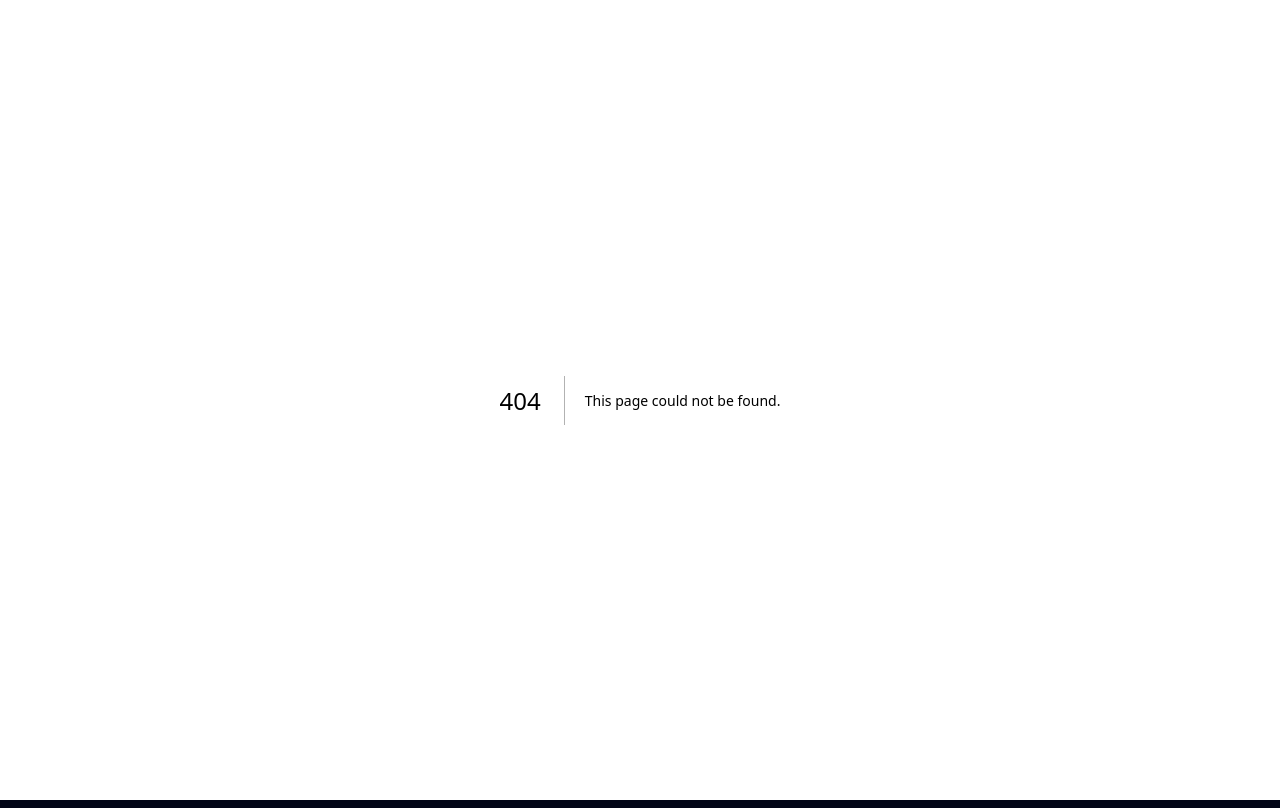
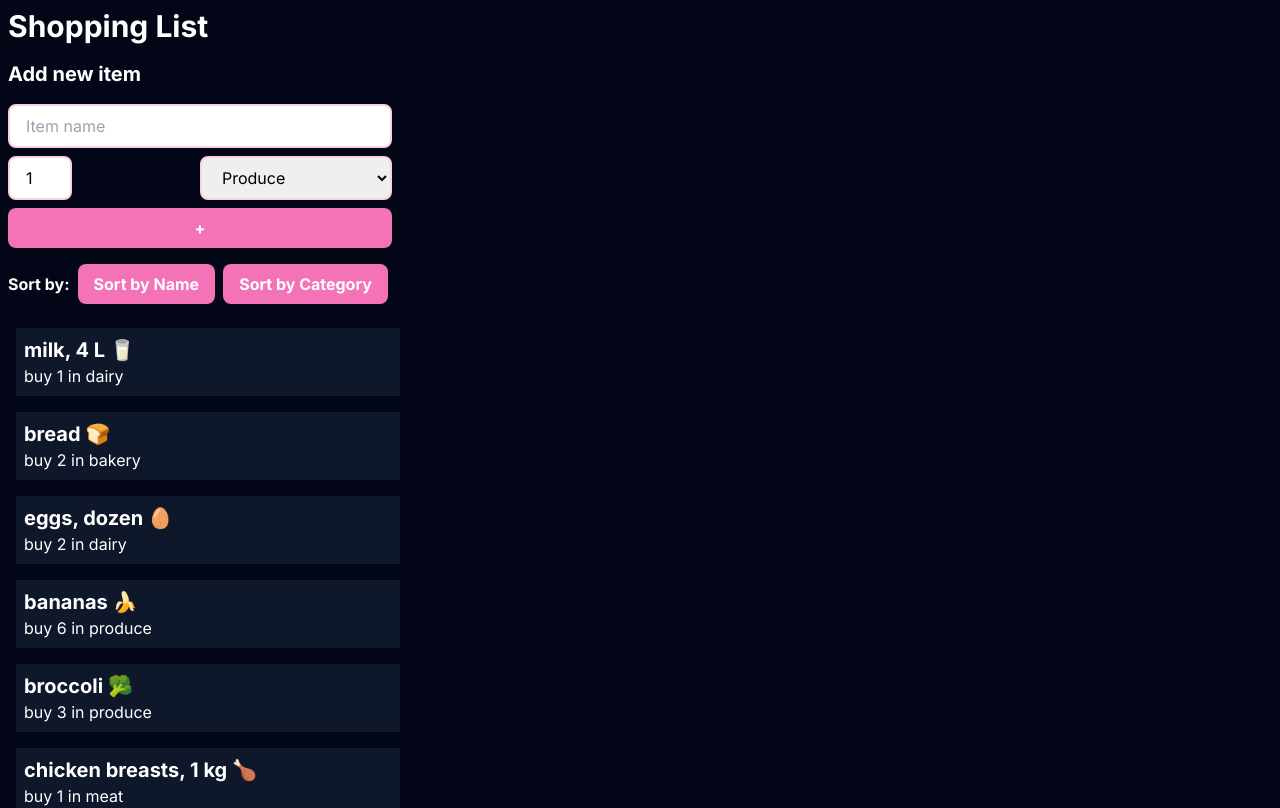
Before and after one commit to ChonthichaJessie/cprg306-assignments, a Next.js app: page /week-6 in a window 1280 px wide. Before the commit this address had no page. Shown: the top 808 px of the page. Built offline with nearby package versions, Linux system fonts and the light colour scheme.

Commit message:
update week 5 & 6

```diff
--- a/app/week-5/groupedItems.js
+++ b/app/week-5/groupedItems.js
@@ -4,7 +4,6 @@ const GroupedItems = ({ category, items }) => {
   return (
     <div class="bg-slate-900 bg-cover max-w-sm p-2 m-4">
       <div class="text-white font-bold text-xl">{category}</div>
-      {/* <div class="text-white font-bold text-xl">{details}</div> */}
       {items.map(({ name, quantity, category }) => {
         return <Item name={name} quantity={quantity} category={category} />;
       })}
--- a/app/week-5/item-list.js
+++ b/app/week-5/item-list.js
@@ -5,10 +5,22 @@ import allItems from "./items.json";
 import GroupedItems from "./groupedItems";
 
 const sortByName = (a, b) => {
-  a.name < b.name;
+  if (a.name > b.name) {
+    return 1;
+  }
+  if (a.name < b.name) {
+    return -1;
+  }
+  return 0;
 };
 const sortByCategory = (a, b) => {
-  a.category < b.category;
+  if (a.category > b.category) {
+    return 1;
+  }
+  if (a.category < b.category) {
+    return -1;
+  }
+  return 0;
 };
 const groupByCategory = () => {
   const groupedData = {};
@@ -42,8 +54,8 @@ const ItemList = () => {
 
   return (
     <div>
-      <div class ="md:flex items-center">
-        <h1 class="text-white font-bold m-2" >Sort by: </h1>
+      <div class="md:flex items-center">
+        <h1 class="text-white font-bold m-2">Sort by: </h1>
         <button
           class="bg-pink-400 hover:bg-pink-500 active:bg-pink-400 text-white font-bold py-2 px-4 rounded-lg mt-2 mb-2 mr-2"
           onClick={sortByName}
--- /dev/null
+++ b/app/week-6/item-list.js
@@ -0,0 +1,67 @@
+"use client";
+import Item from "./item";
+import { useMemo, useState } from "react";
+
+const sortByName = (a, b) => {
+  if (a.name > b.name) {
+    return 1;
+  }
+  if (a.name < b.name) {
+    return -1;
+  }
+  return 0;
+};
+const sortByCategory = (a, b) => {
+  if (a.category > b.category) {
+    return 1;
+  }
+  if (a.category < b.category) {
+    return -1;
+  }
+  return 0;
+};
+
+const ItemList = ({ items }) => {
+  const [sortOrder, setSortOrder] = useState();
+
+  const sortedItems = useMemo(() => {
+    if (sortOrder === "name") {
+      return [...items].sort(sortByName);
+    }
+    if (sortOrder === "category") {
+      return [...items].sort(sortByCategory);
+    }
+    return items;
+  }, [items, sortOrder]);
+
+  return (
+    <div>
+      <div class="md:flex items-center">
+        <h1 class="text-white font-bold m-2">Sort by: </h1>
+        <button
+          class="bg-pink-400 hover:bg-pink-500 active:bg-pink-400 text-white font-bold py-2 px-4 rounded-lg mt-2 mb-2 mr-2"
+          onClick={() => setSortOrder("name")}
+        >
+          Sort by Name
+        </button>
+        <button
+          class="bg-pink-400 hover:bg-pink-500 active:bg-pink-400 text-white font-bold py-2 px-4 rounded-lg mt-2 mb-2 mr-2"
+          onClick={() => setSortOrder("category")}
+        >
+          Sort by Category
+        </button>
+      </div>
+      {sortedItems.map((item) => {
+        return (
+          <Item
+            name={item.name}
+            quantity={item.quantity}
+            category={item.category}
+          />
+        );
+      })}
+    </div>
+  );
+};
+
+export default ItemList;
--- /dev/null
+++ b/app/week-6/item.js
@@ -0,0 +1,12 @@
+const Item = ({name, quantity, category}) => {
+
+  return (
+    <div class="bg-slate-900 bg-cover max-w-sm p-2 m-4">
+      <div class="text-white font-bold text-xl" >{name}</div>
+      <div class="text-white text-l">
+        buy {quantity} in {category}
+      </div>
+    </div>
+  );
+};
+export default Item;
--- /dev/null
+++ b/app/week-6/items.json
@@ -0,0 +1,74 @@
+[
+    {
+      "id": "1h2GJKH12gkHG31h1H",
+      "name": "milk, 4 L 🥛",
+      "quantity": 1,
+      "category": "dairy"
+    },
+    {
+      "id": "2KJH3k2j3H1k2J3K1H",
+      "name": "bread 🍞",
+      "quantity": 2,
+      "category": "bakery"
+    },
+    {
+      "id": "3h2KJH3k2j3H1k2J3",
+      "name": "eggs, dozen 🥚",
+      "quantity": 2,
+      "category": "dairy"
+    },
+    {
+      "id": "4k2J3K1H2GJKH12gk",
+      "name": "bananas 🍌",
+      "quantity": 6,
+      "category": "produce"
+    },
+    {
+      "id": "5H1h1H2KJH3k2j3H",
+      "name": "broccoli 🥦",
+      "quantity": 3,
+      "category": "produce"
+    },
+    {
+      "id": "6H1k2J3K1H2GJKH1",
+      "name": "chicken breasts, 1 kg 🍗",
+      "quantity": 1,
+      "category": "meat"
+    },
+    {
+      "id": "7gkHG31h1H2KJH3k",
+      "name": "pasta sauce 🍝",
+      "quantity": 3,
+      "category": "canned goods"
+    },
+    {
+      "id": "8j3H1k2J3K1H2GJK",
+      "name": "spaghetti, 454 g 🍝",
+      "quantity": 2,
+      "category": "dry goods"
+    },
+    {
+      "id": "9H12gkHG31h1H2KJ",
+      "name": "toilet paper, 12 pack 🧻",
+      "quantity": 1,
+      "category": "household"
+    },
+    {
+      "id": "10H3k2j3H1k2J3K1",
+      "name": "paper towels, 6 pack",
+      "quantity": 1,
+      "category": "household"
+    },
+    {
+      "id": "11k2J3K1H2GJKH12",
+      "name": "dish soap 🍽️",
+      "quantity": 1,
+      "category": "household"
+    },
+    {
+      "id": "12GJKH12gkHG31h1",
+      "name": "hand soap 🧼",
+      "quantity": 4,
+      "category": "household"
+    }
+  ]
--- /dev/null
+++ b/app/week-6/new-item.js
@@ -0,0 +1,73 @@
+"use client";
+
+import { useState } from "react";
+
+const NewItem = ({onSubmit}) => {
+  const [name, setName] = useState("");
+  const [quantity, setQuantity] = useState(1);
+  const [category, setCategory] = useState("produce");
+
+  const handleSubmit = (event) => {
+    event.preventDefault();
+    const item = { name, quantity, category };
+    console.log(item);
+    onSubmit(item);
+    setName("");
+    setQuantity(1);
+    setCategory("produce");
+
+  };
+
+  const onChangeNumber = () => {
+    setQuantity(quantity + 1);
+  };
+  const onChangeCat = (event) => {
+    setCategory(event.target.value);
+  };
+
+  return (
+    <form onSubmit={handleSubmit} class="flex flex-col max-w-sm w-full ml-2">
+      <input
+        type="text"
+        value={name}
+        placeholder="Item name"
+        onChange={(e) => setName(e.target.value)}
+        required
+        class="border-2 border-pink-200 rounded-lg py-2 px-4 mt-2"
+      />
+      <div class="flex flex-row justify-between mt-2">
+        <input
+          type="number"
+          min={1}
+          max={99}
+          value={quantity}
+          onChange={onChangeNumber}
+          required
+          class="border-2 border-pink-200 w-1/6 rounded-lg  py-2 px-4"
+        />
+        <select
+          value={category}
+          onChange={onChangeCat}
+          placeholder="Produce"
+          class="border-2 border-pink-200 w-3/6 rounded-lg py-2 px-4"
+        >
+          <option value="produce">Produce</option>
+          <option value="dairy">Dairy</option>
+          <option value="bakery">Bakery</option>
+          <option value="meat">Meat</option>
+          <option value="frozen foods">Frozen Foods</option>
+          <option value="canned goods">Canned Goods</option>
+          <option value="dry goods">Dry Goods</option>
+          <option value="beverages">Beverages</option>
+          <option value="snacks">Snacks</option>
+          <option value="household">Household</option>
+          <option value="other">Other</option>
+        </select>
+      </div>
+      <button class="bg-pink-400 hover:bg-pink-500 active:bg-pink-400 text-white font-bold py-2 px-4 rounded-lg mt-2 mb-2">
+        +
+      </button>
+    </form>
+  );
+};
+export default NewItem;
--- /dev/null
+++ b/app/week-6/page.js
@@ -0,0 +1,26 @@
+"use client";
+
+import ItemList from "./item-list";
+import NewItem from "./new-item";
+import itemsData from "./items.json";
+import { useState } from "react";
+
+const Page = () => {
+  const [items, setItems] = useState(itemsData);
+
+  const handleAddItem = (item) => {
+    alert(`Added item ${item.name} ${item.quantity} ${item.category}`);
+    setItems([...items, item]);
+  };
+
+  return (
+    <main class="bg-slate-950 md:flex flex-col ">
+      <h1 class="text-3xl font-bold m-2 text-white">Shopping List</h1>
+      <h1 class="text-white text-xl font-bold m-2" >Add new item</h1>
+      <NewItem onSubmit={handleAddItem}/>
+      <ItemList items={items}/>
+    </main>
+  );
+};
+
+export default Page;
```
Also changed, not shown: app/week-5/page.js (+7 -11 lines).
